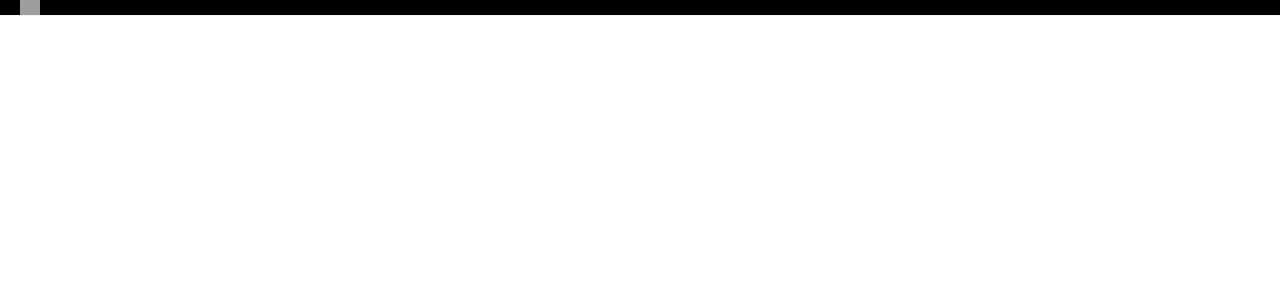
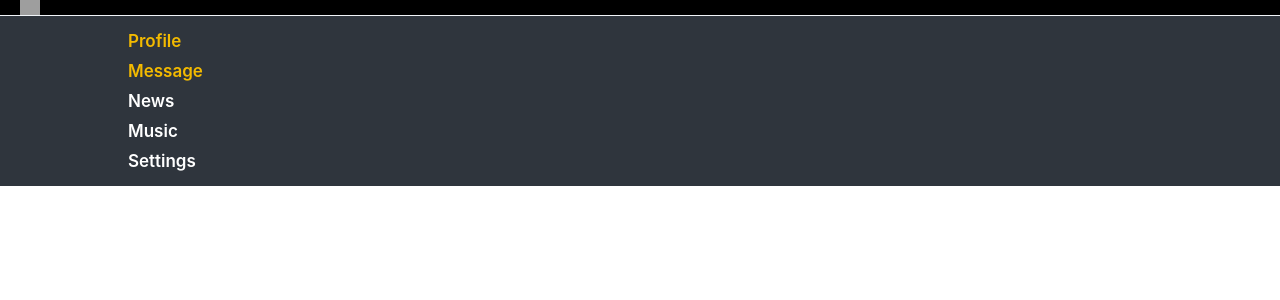
Before and after one commit to Daqueze21/Social_Network_Project_React, a React (Create React App) app in the folder my-app/: page / in a window 1280 px wide. Shown: the top 300 px of the page. Built offline with nearby package versions, Linux system fonts and the light colour scheme; grey boxes are pictures that could not be loaded.

Commit message:
feat: add Navbar component

```diff
--- a/my-app/src/App.js
+++ b/my-app/src/App.js
@@ -2,12 +2,18 @@ import React from 'react';
 // import logo from './logo.svg';
 import './App.css';
 import Header from './components/Header/Header';
+import Navbar from './components/Navbar/Navbar';
 
 
 function App(props) {
   return (
     <div className="app-wrapper">
       <Header />
+      <Navbar />
+
+      <div className="app-wrapper-content">
+
+      </div>
     </div>
   );
 }
--- /dev/null
+++ b/my-app/src/components/Navbar/Navbar.jsx
@@ -0,0 +1,27 @@
+import React from 'react';
+import styles from './Navbar.module.css';
+import {NavLink} from "react-router-dom";
+
+function Navbar() {
+   return (
+      <nav className={styles.nav}>
+         <div className={`${styles.item}`}>
+            <a className={styles.active}>Profile</a>
+         </div>
+         <div className={styles.item}>
+            <a className={styles.active}>Message</a>
+         </div>
+         <div className={styles.item}>
+            <a>News</a>
+         </div>
+         <div className={styles.item}>
+            <a>Music</a>
+         </div>
+         <div className={styles.item}>
+            <a>Settings</a>
+         </div>
+      </nav>
+   );
+}
+
+export default Navbar;
--- /dev/null
+++ b/my-app/src/components/Navbar/Navbar.module.css
@@ -0,0 +1,31 @@
+.nav {
+   grid-area: nav;
+   display: flex;
+   flex-direction: column;
+   justify-content: flex-start;
+   padding: 10px 0 10px 10%;
+   background: #2f353d;
+   /*height: 100%;*/
+}
+
+.item {
+   margin: 5px 0;
+}
+
+.item a{
+   color: #FFF;
+   font-weight: 600;
+   font-size: 17px;
+   cursor: pointer;
+   text-decoration: none;
+
+}
+
+.item a:hover {
+   transition: 0.3s;
+   color: #4572ED;
+}
+
+.item .active{
+   color: #F3BA00;
+}
```
